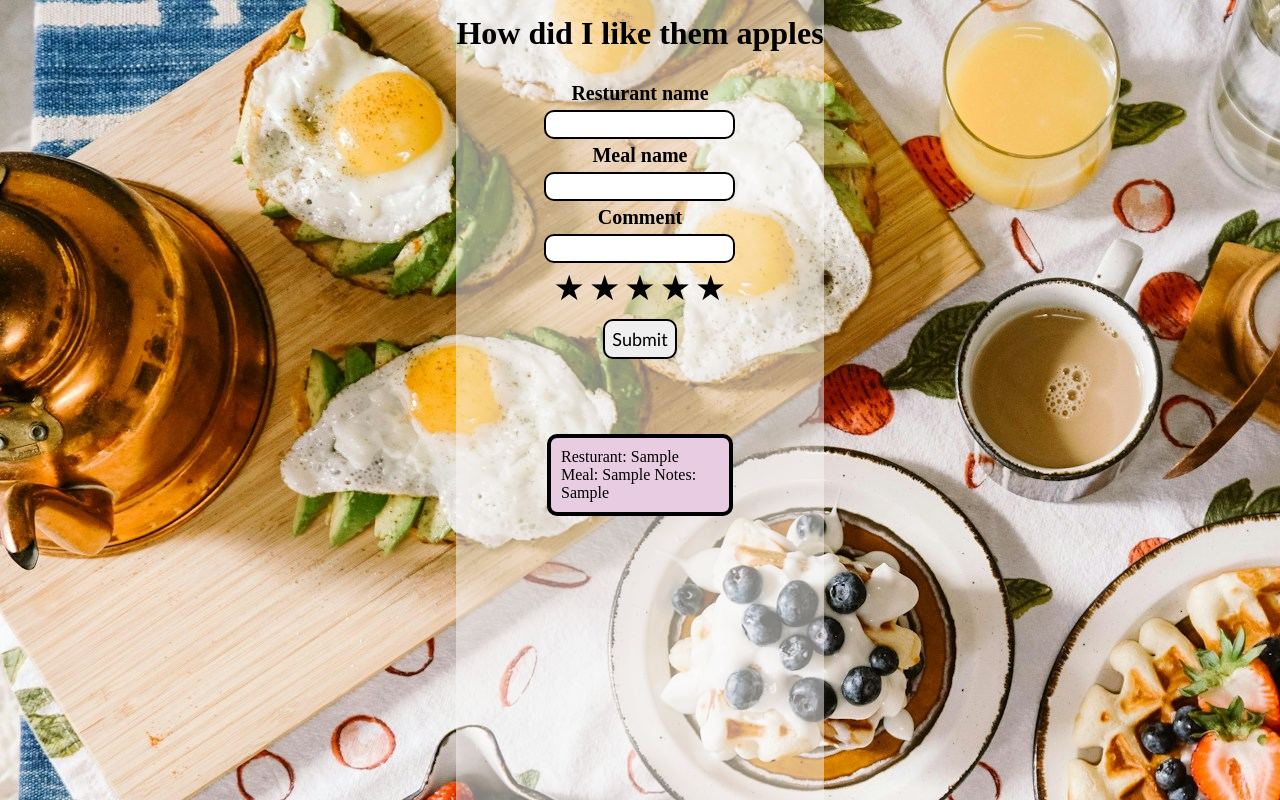
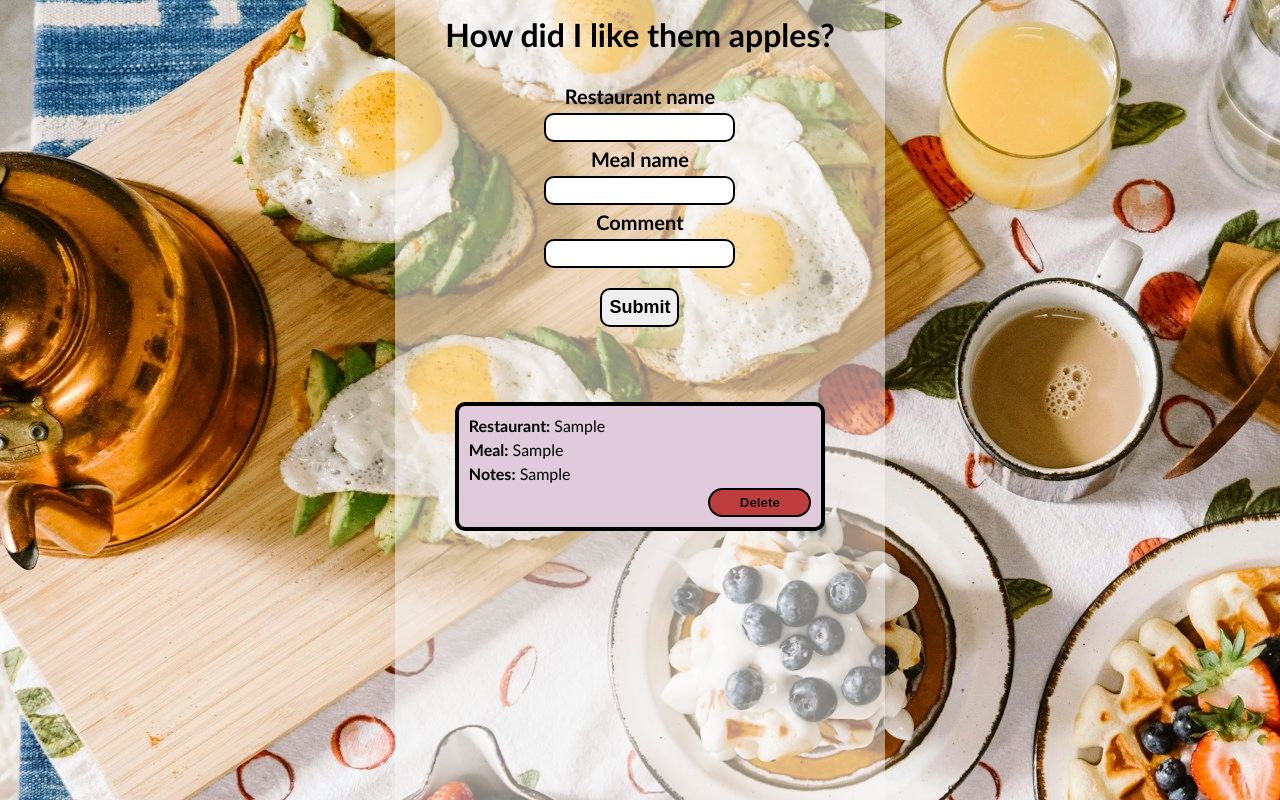
Before and after one commit to Kodehode-Stavanger/user-data-assignment-Veronica-Kodehode, a plain HTML site: page index.html in a window 1280 px wide. Both pictures are taken after typing "Sample", "Sample", "Sample" into the empty fields and a click on the button "Submit". Drawn offline with Linux system fonts and the light colour scheme.

Commit message:
polished project

```diff
--- a/index.html
+++ b/index.html
@@ -11,23 +11,23 @@
 <body>
 
 <div id="main-container">
-    <h1>How did I like them apples</h1>
+    <h1>How did I like them apples?</h1>
 
     <form>
         <div id="input-container">
-            <label for="resturant-input">Resturant name</label>
+            <label for="resturant-input">Restaurant name</label>
             <input type="text" id="resturant-input" class="input-field">
             <label for="meal-input">Meal name</label>
             <input type="text" id="meal-input" class="input-field">
             <label for="comment-input">Comment</label>
             <input type="text" id="comment-input" class="input-field">
-            <div data-mealid="23" class="ratings">
+            <!-- <div data-mealid="23" class="ratings">
             <span data-rating="5">&#9733</span>
             <span data-rating="5">&#9733</span>
             <span data-rating="5">&#9733</span>
             <span data-rating="5">&#9733</span>
             <span data-rating="5">&#9733</span>
-            </div>
+            </div> -->
             <button id="submit-btn">Submit</button>
         </div>
      </form>
--- a/script.js
+++ b/script.js
@@ -4,84 +4,106 @@ const commentInput = document.getElementById("comment-input");
 const savedContainer = document.getElementById("saved-container");
 const form = document.querySelector("form");
 
-function createCard(resturant, meal, comment) {
+// recieve the user input
+
+form.addEventListener("submit", handleSubmit);
+
+function handleSubmit(e) {
+  e.preventDefault();
+  const restaurantValue = resturantInput.value;
+  const mealValue = mealInput.value;
+  const commentValue = commentInput.value;
+
+  const card = createCard(restaurantValue, mealValue, commentValue);
+  appendToContainer(card);
+
+  saveData(restaurantValue, mealValue, commentValue);
+
+  resturantInput.value = "";
+  mealInput.value = "";
+  commentInput.value = "";
+}
+
+function createCard(restaurant, meal, comment) {
   const card = document.createElement("div");
-  card.textContent = `Restaurant: ${resturant} Meal: ${meal} Notes: ${comment}`;
   card.classList.add("card");
 
+
+  const elements = [
+    createParagraph(`Restaurant: ${restaurant}`),
+    createParagraph(`Meal: ${meal}`),
+    createParagraph(`Notes: ${comment}`),
+    createDeleteButton(restaurant, meal, comment),
+  ];
+
+  elements.forEach((element) => card.appendChild(element));
+
+  return card;
+}
+
+
+// Create the user input with bold headlines
+function createParagraph(text) {
+  const paragraph = document.createElement('p');
+  const strong = document.createElement('strong');
+  strong.textContent = text.substring(0, text.indexOf(':') + 1); // Extract consistent text
+  const rest = document.createTextNode(text.substring(text.indexOf(':') + 1)); // Extract user input
+  paragraph.appendChild(strong);
+  paragraph.appendChild(rest);
+  return paragraph;
+}
+
+// create delete button and ability to delete
+function createDeleteButton(restaurant, meal, comment) {
   const deleteBtn = document.createElement("button");
   deleteBtn.textContent = "Delete";
   deleteBtn.classList.add("delete-btn");
 
   deleteBtn.addEventListener("click", () => {
+    const card = deleteBtn.parentElement;
     card.remove();
-    removeItem(resturant, meal, comment);
+    removeItem(restaurant, meal, comment);
   });
 
-  card.appendChild(deleteBtn);
-
-  return card;
+  return deleteBtn;
 }
 
-window.onload = function () {
-  let savedData = JSON.parse(localStorage.getItem("savedData"));
-  if (savedData) {
-    savedData.forEach((item) => {
-      const card = createCard(
-        item.resturantValue,
-        item.mealValue,
-        item.commentValue
-      );
-      savedContainer.appendChild(card);
-    });
-  }
-};
+function appendToContainer(element) {
+  savedContainer.appendChild(element);
+}
 
-form.addEventListener("submit", (e) => {
-  e.preventDefault();
-  const resturantValue = resturantInput.value;
-  const mealValue = mealInput.value;
-  const commentValue = commentInput.value;
+// save data to local storage
 
-  const card = document.createElement("div");
-  card.textContent = `Resturant: ${resturantValue} Meal: ${mealValue} Notes: ${commentValue}`;
-  card.classList.add("card");
-
-  savedContainer.appendChild(card);
-
-  saveData(resturantValue, mealValue, commentValue);
-
-  resturantInput.value = "";
-  mealInput.value = "";
-  commentInput.value = "";
-});
-
-function saveData(resturant, meal, comment) {
-  let savedData = localStorage.getItem("savedData");
-  if (!savedData) {
-    savedData = [];
-  } else {
-    savedData = JSON.parse(savedData);
-  }
+function saveData(restaurant, meal, comment) {
+  let savedData = JSON.parse(localStorage.getItem("savedData")) || [];
   savedData.push({
-    resturantValue: resturant,
+    restaurantValue: restaurant,
     mealValue: meal,
     commentValue: comment,
   });
   localStorage.setItem("savedData", JSON.stringify(savedData));
-  console.log(savedData);
 }
 
-function removeItem(resturant, meal, comment) {
-  let savedData = JSON.parse(localStorage.getItem("savedData"));
-  if (!savedData) {
-    return;
-  }
+function removeItem(restaurant, meal, comment) {
+  let savedData = JSON.parse(localStorage.getItem("savedData")) || [];
   savedData = savedData.filter(
     (item) =>
-      item.resturantValue !== resturant ||
+      item.restaurantValue !== restaurant ||
       item.mealValue !== meal ||
       item.commentValue !== comment
   );
   localStorage.setItem("savedData", JSON.stringify(savedData));
 }
+
+// get local storage data on load
+window.onload = function () {
+  let savedData = JSON.parse(localStorage.getItem("savedData")) || [];
+  savedData.forEach((item) => {
+    const card = createCard(
+      item.restaurantValue,
+      item.mealValue,
+      item.commentValue
+      );
+      appendToContainer(card);
+    });
+  };
--- a/style.css
+++ b/style.css
@@ -5,6 +5,7 @@
 }
 
 body {
+  font-family: "Gill Sans", "Gill Sans MT", Calibri, "Trebuchet MS", sans-serif;
   display: flex;
   justify-content: center;
   background-image: url(images/foodjpg.jpg);
@@ -13,15 +14,17 @@ body {
 
 h1 {
   margin-top: 15px;
+  padding: 0px 50px;
+  text-align: center;
 }
 
 #main-container {
   height: 100vh;
   max-width: 40vw;
+  min-width: 300px;
   display: flex;
   flex-direction: column;
   align-items: center;
-  /* margin: 0 15px; */
   background-color: rgba(249, 248, 247, 0.5);
 }
 
@@ -38,6 +41,7 @@ h1 {
 label {
   font-size: 20px;
   font-weight: bold;
+  text-align: center;
 }
 
 .input-field {
@@ -50,15 +54,22 @@ label {
 #submit-btn {
   padding: 7px;
   border-radius: 10px;
-  font-family: "Gill Sans", "Gill Sans MT", Calibri, "Trebuchet MS", sans-serif;
   font-size: 18px;
-  margin: 10px;
+  margin: 15px 0 10px;
   border: 2px solid black;
+  font-weight: 600;
 }
 
 .delete-btn {
   padding: 5px;
-  background-color: rgb(208, 38, 38);
+  background-color: rgb(190, 62, 62);
+  width: 30%;
+  align-self: flex-end;
+  border-radius: 15px;
+  border: 2px solid black;
+  font-weight: 600;
+  color: rgb(18, 17, 17);
+
 }
 
 .ratings span {
@@ -77,18 +88,21 @@ label {
   flex-direction: column;
   justify-content: space-evenly;
   padding: 30px;
-  width: 20vw;
+  min-width: 90%;
   height: auto;
-  /* background-color: rgb(43, 226, 153); */
-  /* border: 4px solid rgb(60, 47, 208); */
+}
+
+.bold {
+  font-weight: bold;
 }
 
 .card {
   border: 4px solid black;
   border-radius: 10px;
   padding: 10px;
-  background-color: rgb(232, 205, 226);
+  background-color: rgb(223, 203, 219);
   margin: 5px;
   display: flex;
-  justify-content: space-between;
+  flex-direction: column;
+  gap: 5px;
 }
```
